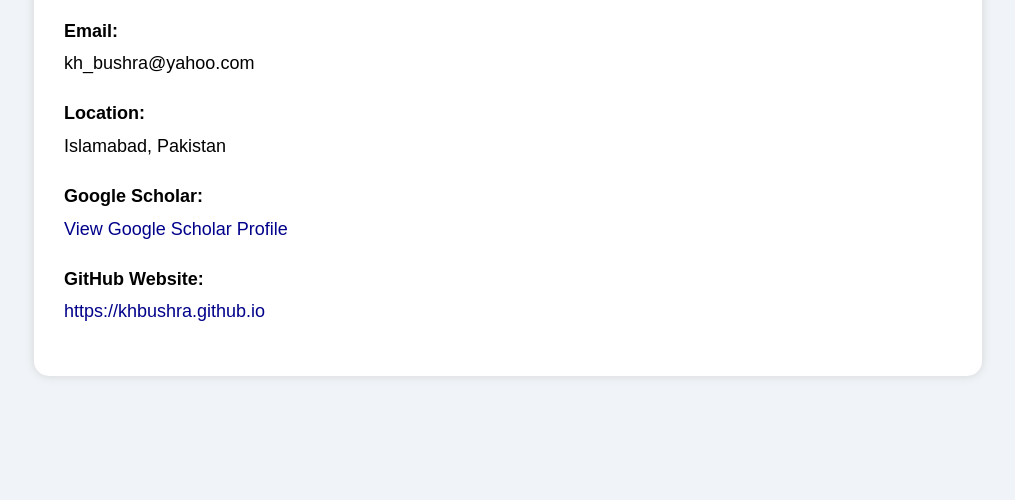
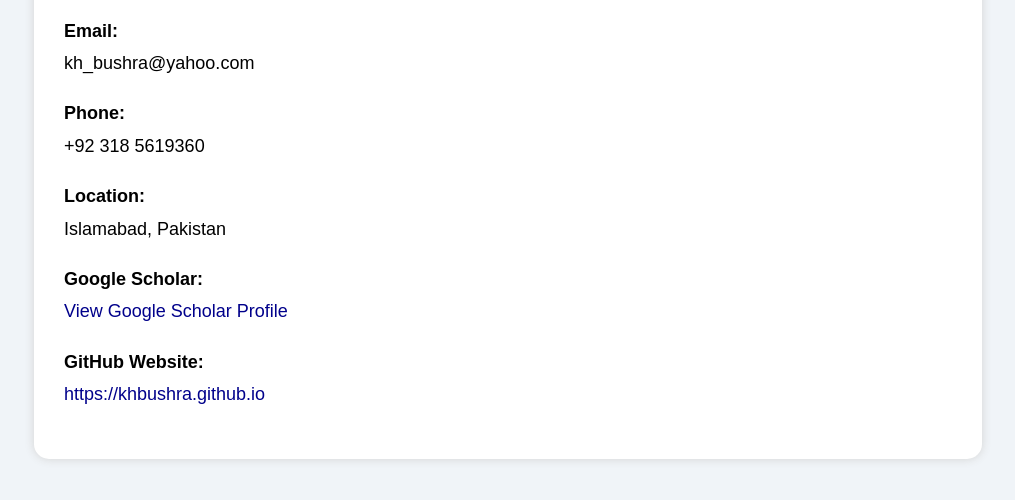
Before and after one commit to khBushra/khBushra.github.io, a plain HTML site: page contact.html in a window 1280 px wide. Shown: the part 254-754 px from the top of the page, without its empty margins (132-1147 px from the left). Drawn offline with Linux system fonts and the light colour scheme.

Commit message:
Update contact.html

```diff
--- a/contact.html
+++ b/contact.html
@@ -61,6 +61,10 @@ For academic collaboration, professional engagement, research communication, or
 <b>Email:</b><br>
 kh_bushra@yahoo.com
 </p>
+    <p>
+<b>Phone:</b><br>
++92 318 5619360
+</p>
 
 <p>
 <b>Location:</b><br>
```
